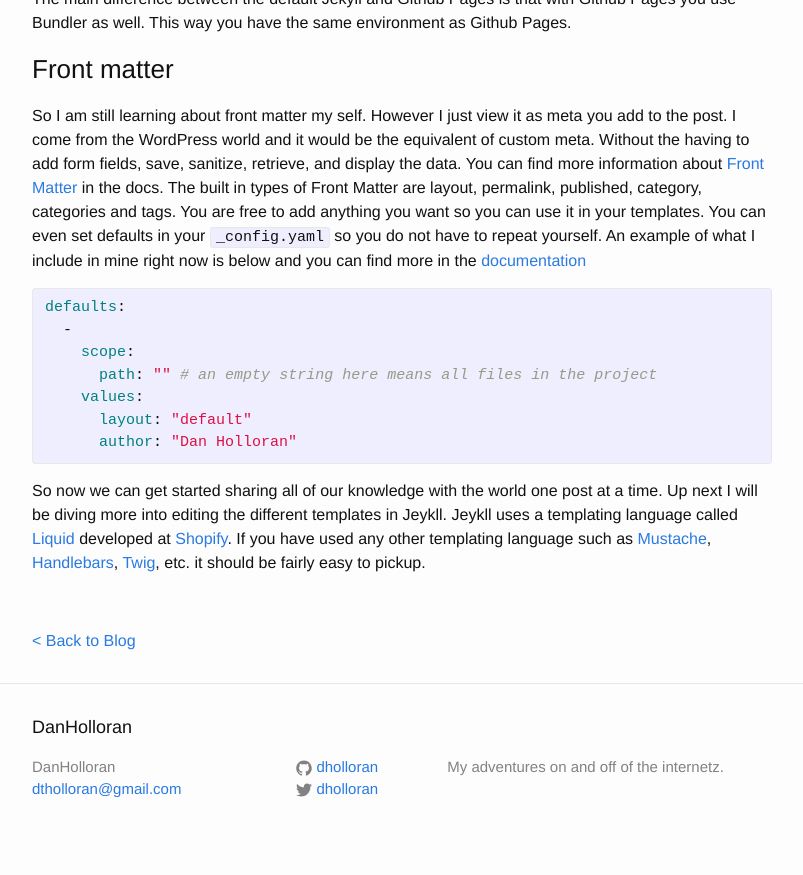
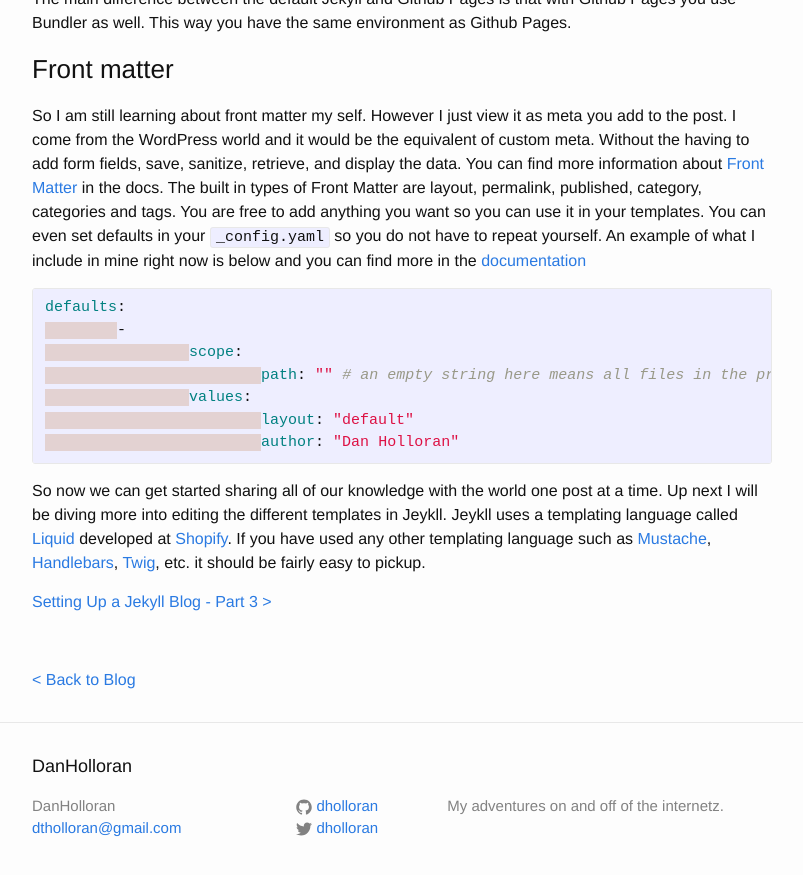
Before and after one commit to DHolloran/danholloran-com, a Jekyll site: the page built from _posts/2015/2015-07-17-setting-up-a-jekyll-blog-part-2.markdown, in a window 1280 px wide and 900 px high, scrolled down 1424 px. Shown: the top 875 px of the window, without its empty margins (238-1041 px from the left). Built offline with Jekyll 4.4.1, drawn with Linux system fonts in a browser that asks for light colours; comment, search, counter and statistics services are not loaded.

Commit message:
Adds link to Seeting Up Jekyll Part 3

```diff
--- a/_posts/2015/2015-07-17-setting-up-a-jekyll-blog-part-2.markdown
+++ b/_posts/2015/2015-07-17-setting-up-a-jekyll-blog-part-2.markdown
@@ -50,12 +50,14 @@ The main difference between the default Jekyll and Github Pages is that with Git
 So I am still learning about front matter my self. However I just view it as meta you add to the post. I come from the WordPress world and it would be the equivalent of custom meta. Without the having to add form fields, save, sanitize, retrieve, and display the data. You can find more information about [Front Matter](http://jekyllrb.com/docs/frontmatter/) in the docs. The built in types of Front Matter are layout, permalink, published, category, categories and tags. You are free to add anything you want so you can use it in your templates. You can even set defaults in your `_config.yaml` so you do not have to repeat yourself. An example of what I include in mine right now is below and you can find more in the [documentation](http://jekyllrb.com/docs/configuration/#front-matter-defaults)
 {% highlight yaml %}
 defaults:
-  -
-    scope:
-      path: "" # an empty string here means all files in the project
-    values:
-      layout: "default"
-      author: "Dan Holloran"
+	-
+		scope:
+			path: "" # an empty string here means all files in the project
+		values:
+			layout: "default"
+			author: "Dan Holloran"
 {% endhighlight %}
 
 So now we can get started sharing all of our knowledge with the world one post at a time. Up next I will be diving more into editing the different templates in Jeykll. Jeykll uses a templating language called [Liquid](http://liquidmarkup.org/) developed at [Shopify](http://www.shopify.com/). If you have used any other templating language such as [Mustache](https://mustache.github.io/), [Handlebars](http://handlebarsjs.com/), [Twig](http://twig.sensiolabs.org/), etc. it should be fairly easy to pickup.
+
+[Setting Up a Jekyll Blog - Part 3 >]({{ site.url }}/2015/07/29/setting-up-a-jekyll-blog-part-3/)
```
